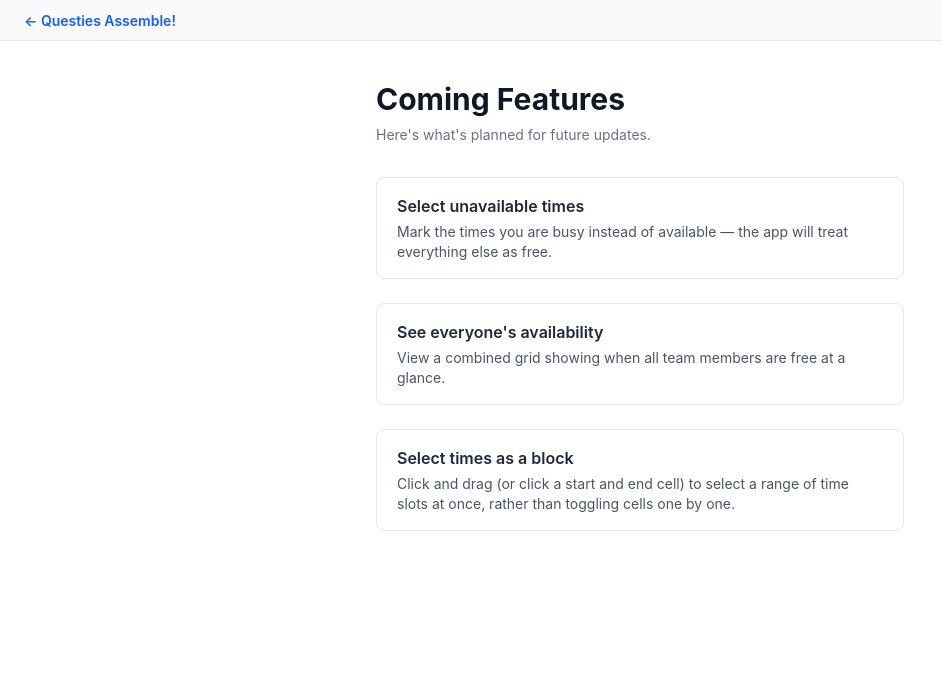
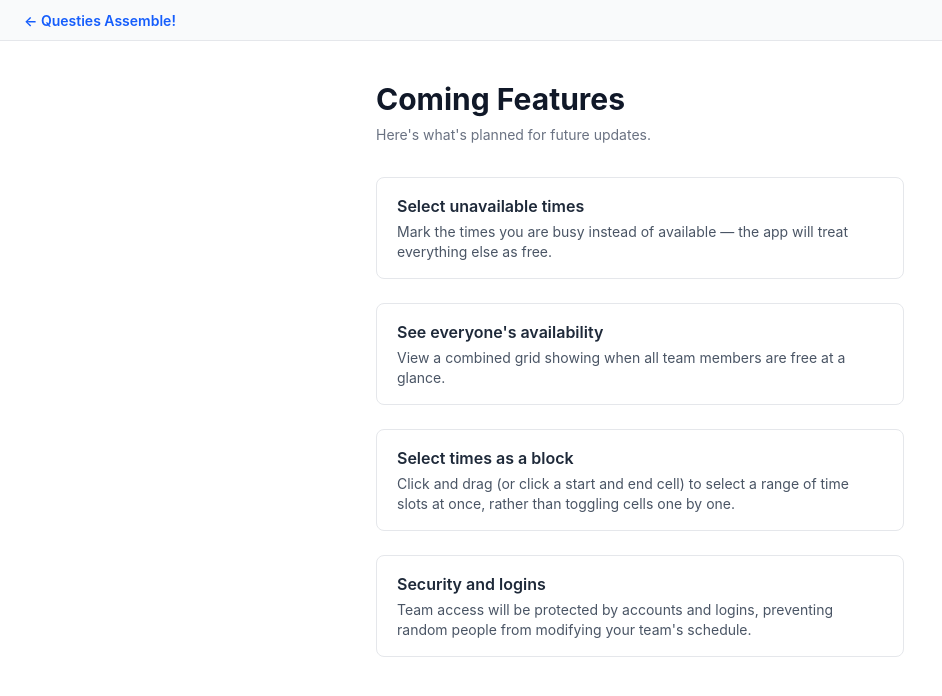
Before and after one commit to PseudonymousEd/QuestiesAssemble, a React (Vite) app: page /coming-features in a window 1280 px wide. Shown: the top 696 px of the page, without its empty margins (0-942 px from the left). Built offline with nearby package versions, Linux system fonts and the light colour scheme; no server answers.

Commit message:
Added new coming feature

```diff
--- a/src/pages/ComingFeatures.jsx
+++ b/src/pages/ComingFeatures.jsx
@@ -15,6 +15,11 @@ const FEATURES = [
     title: 'Select times as a block',
     description:
       'Click and drag (or click a start and end cell) to select a range of time slots at once, rather than toggling cells one by one.',
+  },
+  {
+    title: 'Security and logins',
+    description:
+      'Team access will be protected by accounts and logins, preventing random people from modifying your team\'s schedule.',
   },
 ]
 
```
Also changed, not shown: 1 other file (tests, documents, lock files or other folders).
